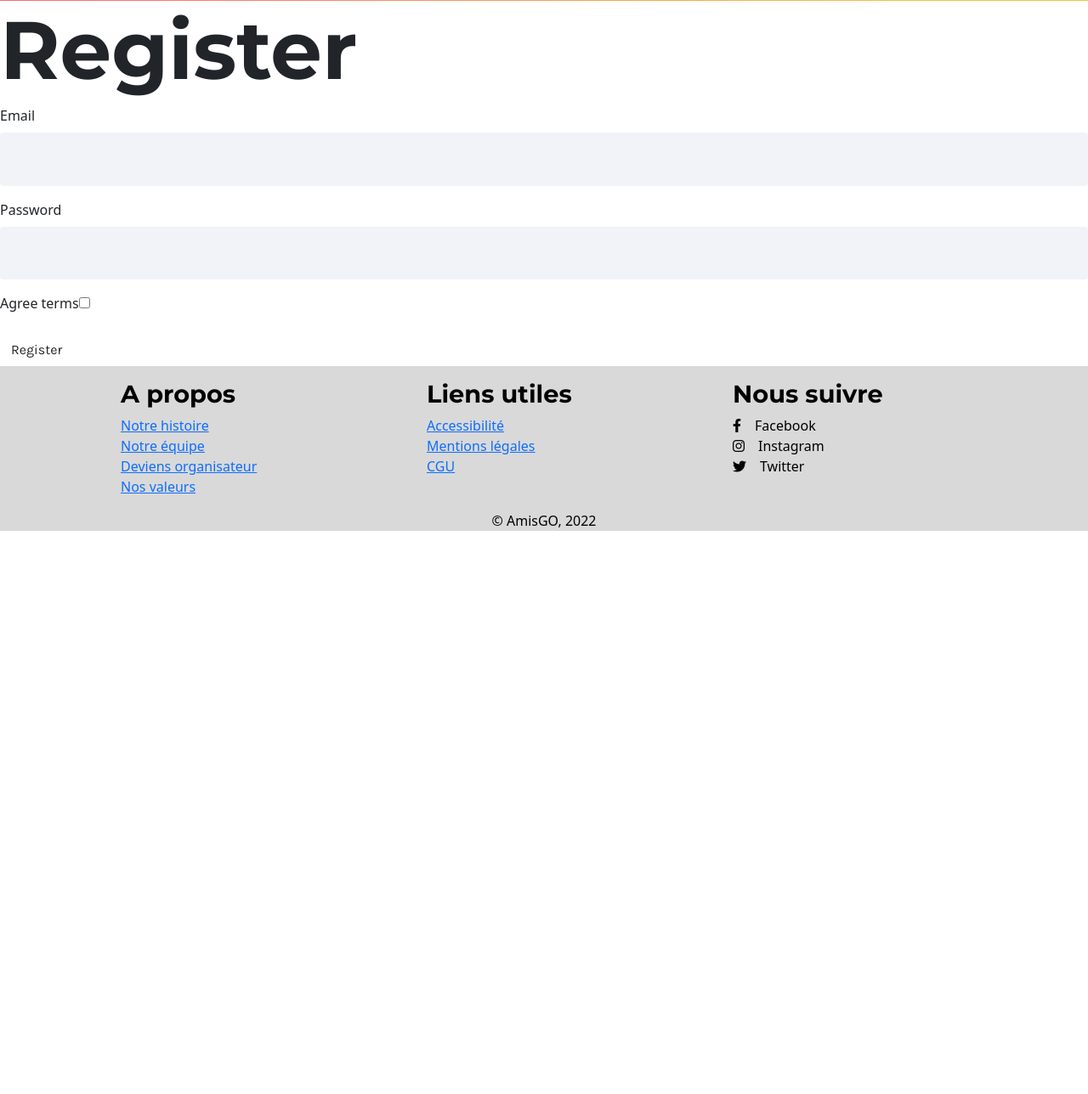
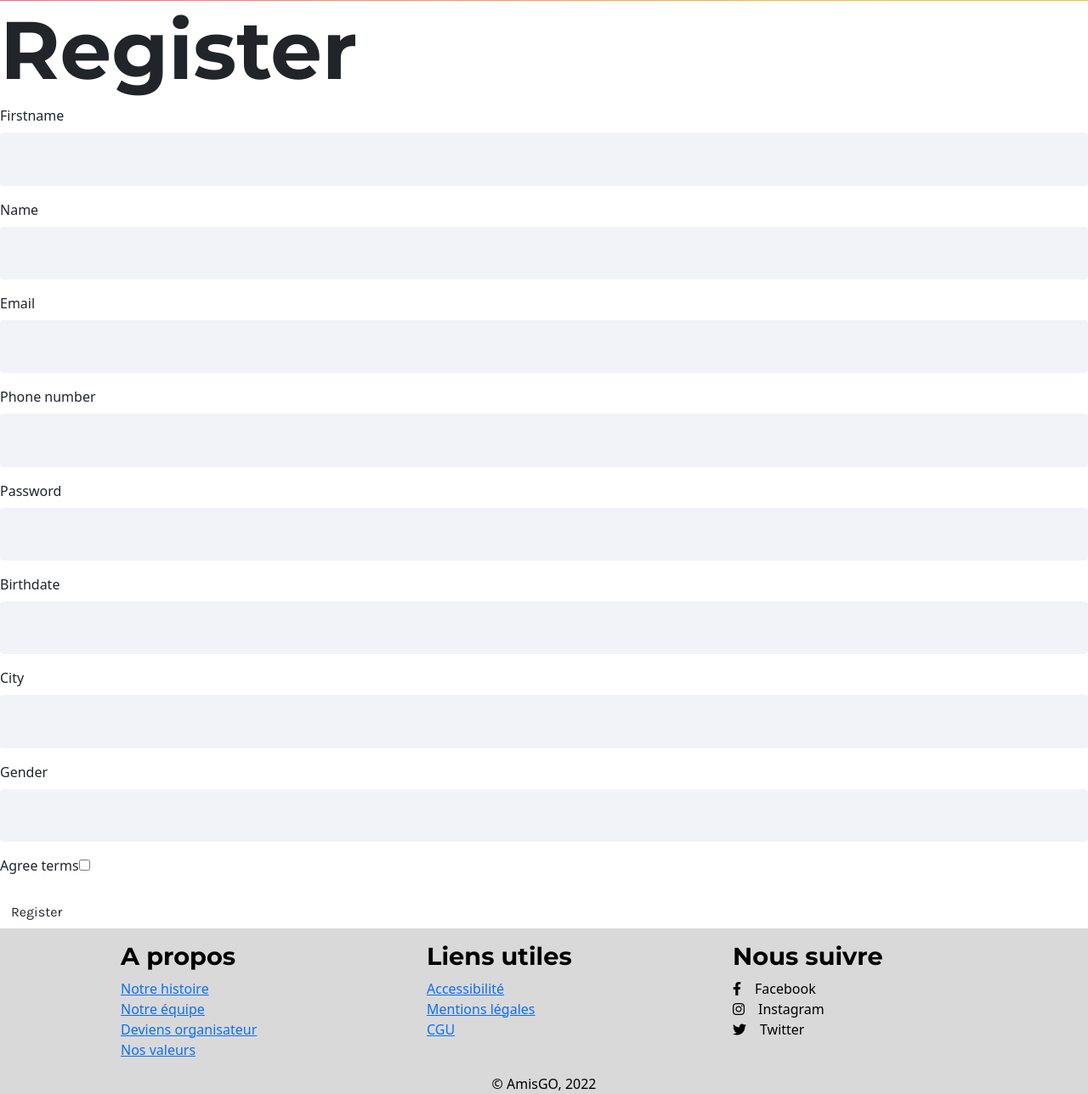
Before and after one commit to ipogartsev/amisgo, a Symfony app: template templates/registration/register.html.twig in a window 1280 px wide. Shown: the part 282-1570 px from the top of the page at 85% size. Before the commit the page ends 907 px from the top, so only its background shows below. Run offline with Twig, Linux system fonts and the light colour scheme; the template is opened without the code that fills it, so the values that code supplies are empty; form fields are guessed from the names that the template uses; some libraries are stand-ins or nearby versions.

Commit message:
modification formulaire inscription

```diff
--- a/src/Controller/RegistrationController.php
+++ b/src/Controller/RegistrationController.php
@@ -83,12 +83,12 @@ class RegistrationController extends AbstractController
         } catch (VerifyEmailExceptionInterface $exception) {
             $this->addFlash('verify_email_error', $translator->trans($exception->getReason(), [], 'VerifyEmailBundle'));
 
-            return $this->redirectToRoute('app_register');
+            return $this->redirectToRoute('app_home');
         }
 
         // @TODO Change the redirect on success and handle or remove the flash message in your templates
         $this->addFlash('success', 'Your email address has been verified.');
 
-        return $this->redirectToRoute('app_register');
+        return $this->redirectToRoute('app_home');
     }
 }
--- a/src/Form/RegistrationFormType.php
+++ b/src/Form/RegistrationFormType.php
@@ -17,7 +17,13 @@ class RegistrationFormType extends AbstractType
     public function buildForm(FormBuilderInterface $builder, array $options): void
     {
         $builder
+            ->add('firstname')
+            ->add('name')
             ->add('email')
+            ->add('phone_number')
+            ->add('birthdate')
+            ->add('city')
+            ->add('gender')
             ->add('agreeTerms', CheckboxType::class, [
                 'mapped' => false,
                 'constraints' => [
--- a/templates/registration/register.html.twig
+++ b/templates/registration/register.html.twig
@@ -10,11 +10,18 @@
     <h1>Register</h1>
 
     {{ form_start(registrationForm) }}
+        {{ form_row(registrationForm.firstname) }}
+        {{ form_row(registrationForm.name) }}
         {{ form_row(registrationForm.email) }}
+        {{ form_row(registrationForm.phone_number) }}
         {{ form_row(registrationForm.plainPassword, {
             label: 'Password'
         }) }}
+        {{ form_row(registrationForm.birthdate) }}
+        {{ form_row(registrationForm.city) }}
+        {{ form_row(registrationForm.gender) }}
         {{ form_row(registrationForm.agreeTerms) }}
+
 
         <button type="submit" class="btn">Register</button>
     {{ form_end(registrationForm) }}
```
